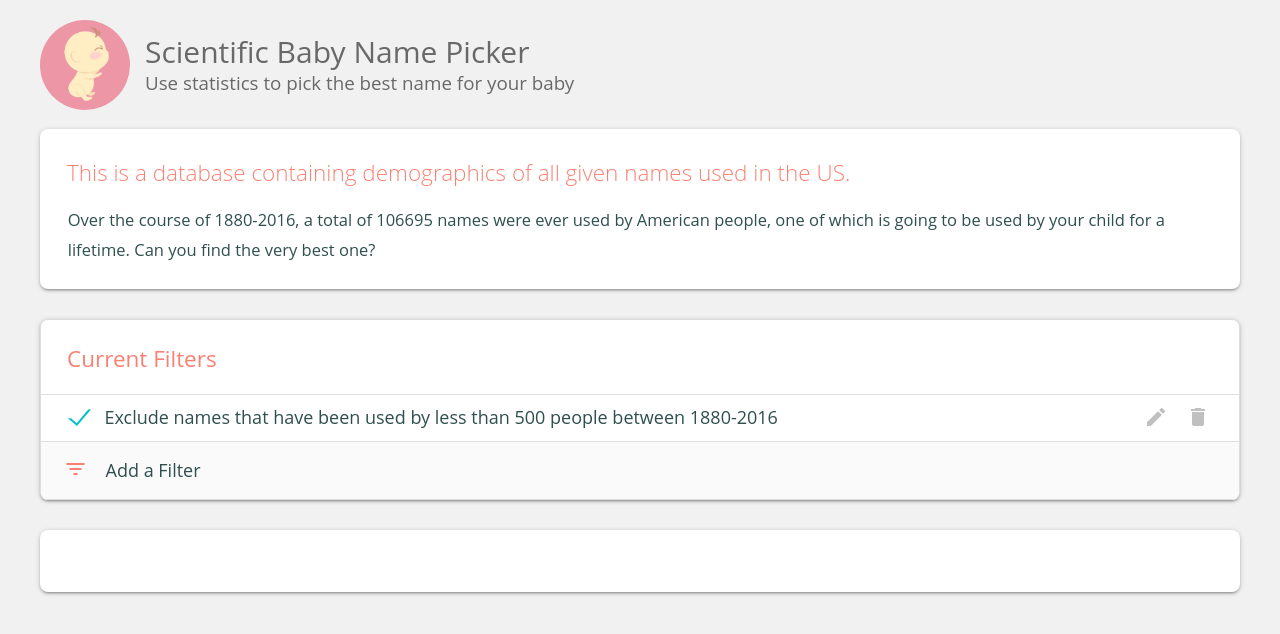
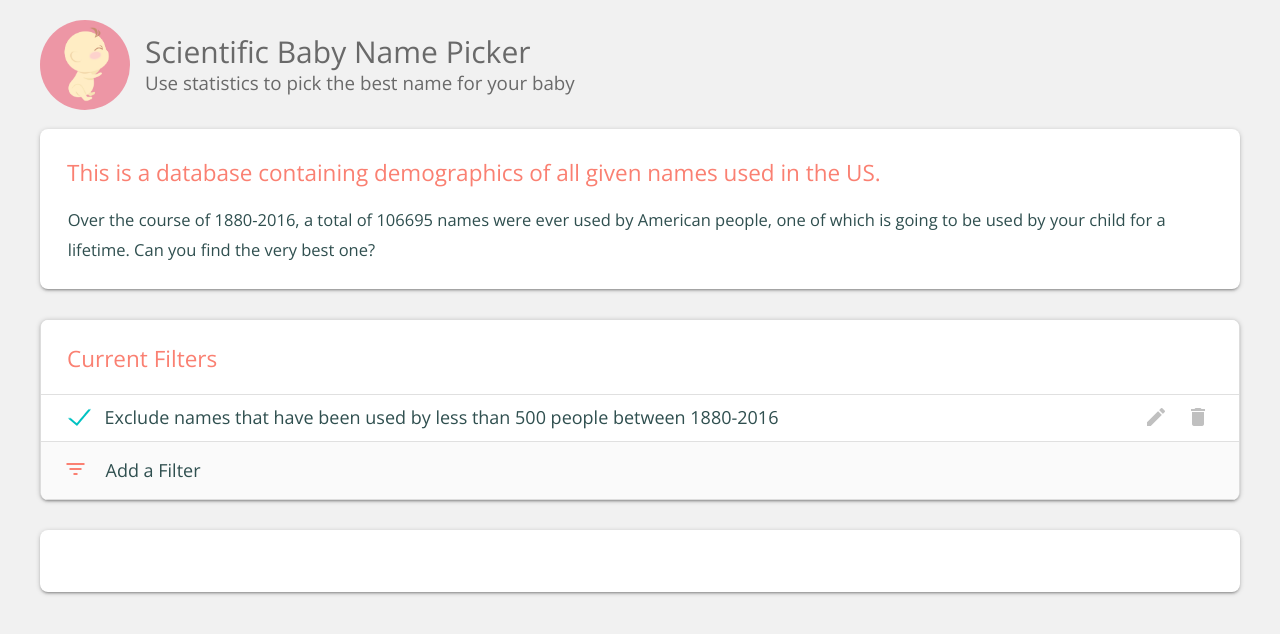
Before and after one commit to ZYinMD/scientific-baby-name-picker, a website: page app/public/index.html in a window 1280 px wide. Drawn offline with nearby package versions, Linux system fonts and the light colour scheme; no server answers.

Commit message:
google fonts added. turns out not everybody has open sans

```diff
--- a/app/public/css/style.css
+++ b/app/public/css/style.css
@@ -7,7 +7,7 @@ body {
   max-width: 1200px;
   margin: auto;
   background-color: #f1f1f1;
-  font-family: "open sans";
+  font-family: "open sans", "sans-serif";
   color: DarkSlateGray;
 }
 
--- a/app/public/index.html
+++ b/app/public/index.html
@@ -12,7 +12,7 @@
   <link rel="stylesheet" href="css/nouislider.css">
   <!-- non-critical blocking css -->
   <link href="https://fonts.googleapis.com/icon?family=Material+Icons" rel="stylesheet">
-
+  <link href="https://fonts.googleapis.com/css?family=Open+Sans" rel="stylesheet">
   <!-- deferred scripts, materialize and jquery and my own -->
   <script defer src="https://code.jquery.com/jquery-3.2.1.min.js"></script>
   <script defer src="https://cdnjs.cloudflare.com/ajax/libs/materialize/0.100.2/js/materialize.min.js"></script>
```
